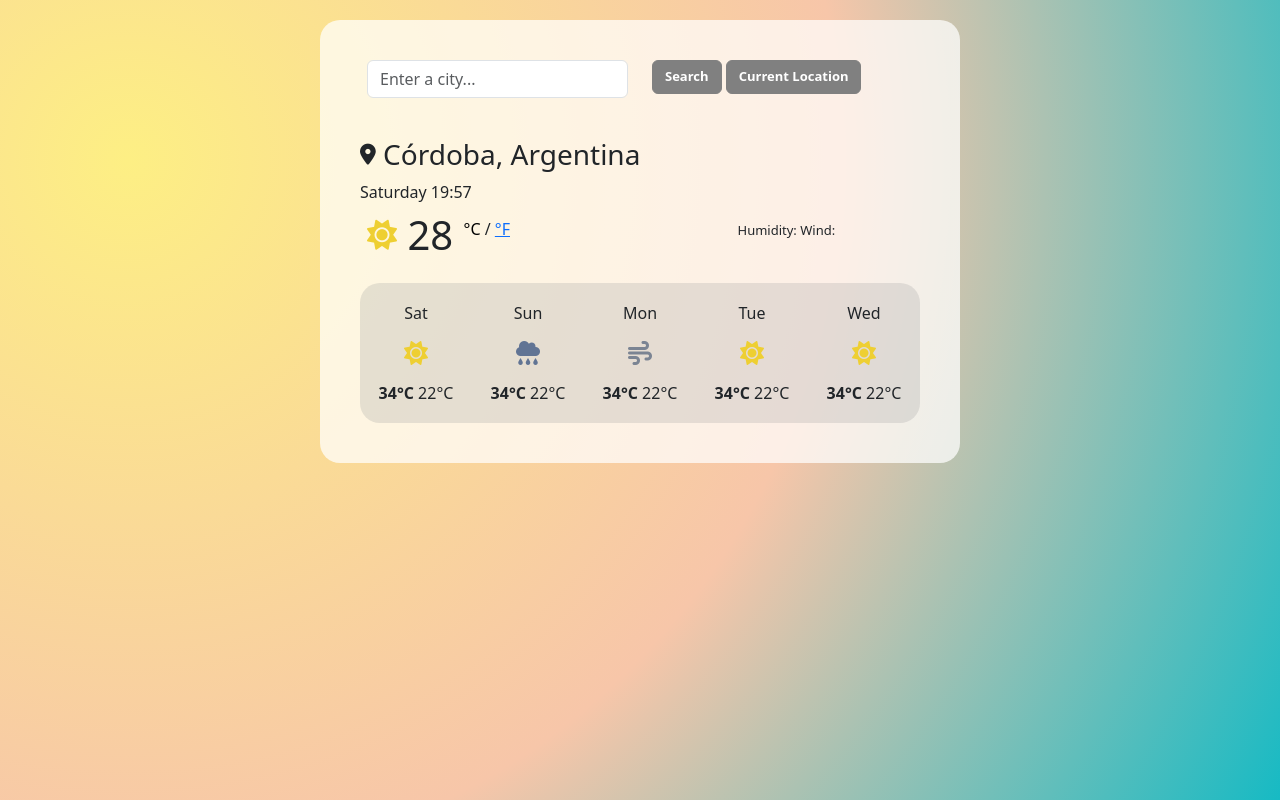
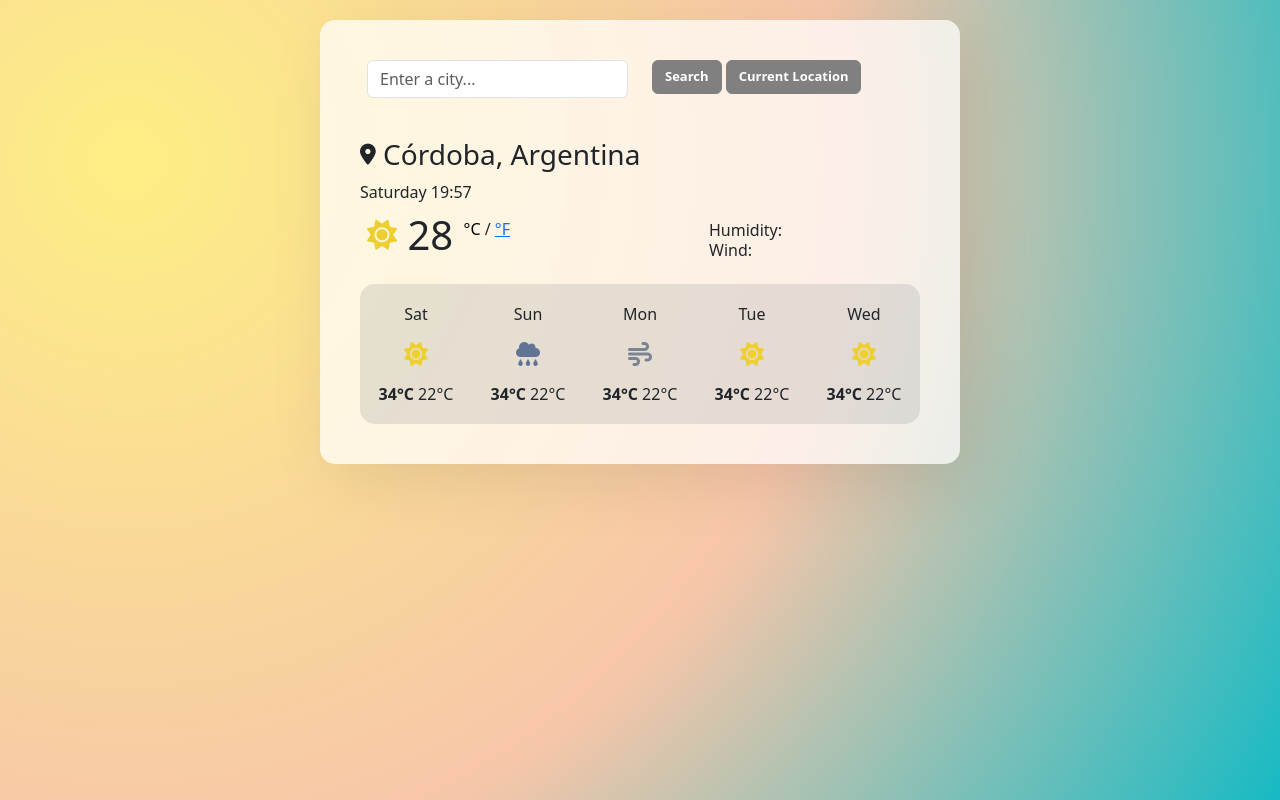
Before and after one commit to aldana-p/weather-app, a plain HTML site: page index.html in a window 1280 px wide. Drawn offline with nearby package versions, Linux system fonts and the light colour scheme.

Commit message:
Updated CSS

```diff
--- a/src/style.css
+++ b/src/style.css
@@ -11,16 +11,17 @@ body {
 .container {
   width: 50%;
   height: auto;
-  border-radius: 20px;
+  border-radius: 15px;
   margin: 20px auto;
   padding: 40px;
   background-color: rgba(255, 255, 255, 0.723);
+  box-shadow: 11px 17px 68px -4px rgba(0, 0, 0, 0.1);
 }
 
 .t {
   width: 100%;
   height: auto;
-  border-radius: 20px;
+  border-radius: 15px;
   margin: 0 auto;
   padding: 10px 5px;
   background-color: rgba(157, 157, 157, 0.25);
@@ -46,13 +47,13 @@ body {
 }
 .current-weather {
   line-height: 30px;
-  max-width: 65%;
+  max-width: 60%;
 }
 
 .additional-data {
   line-height: 20px;
-  font-size: small;
-  max-width: 35%;
+  font-size: normal;
+  max-width: 40%;
 }
 
 .todays-weather {
```
Also changed, not shown: index.html (+1 -0 lines).
